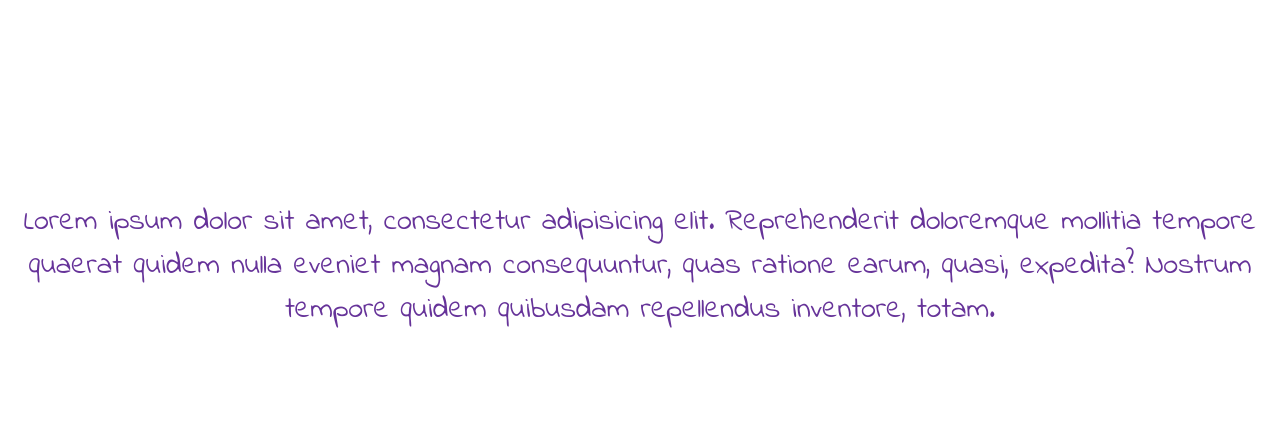
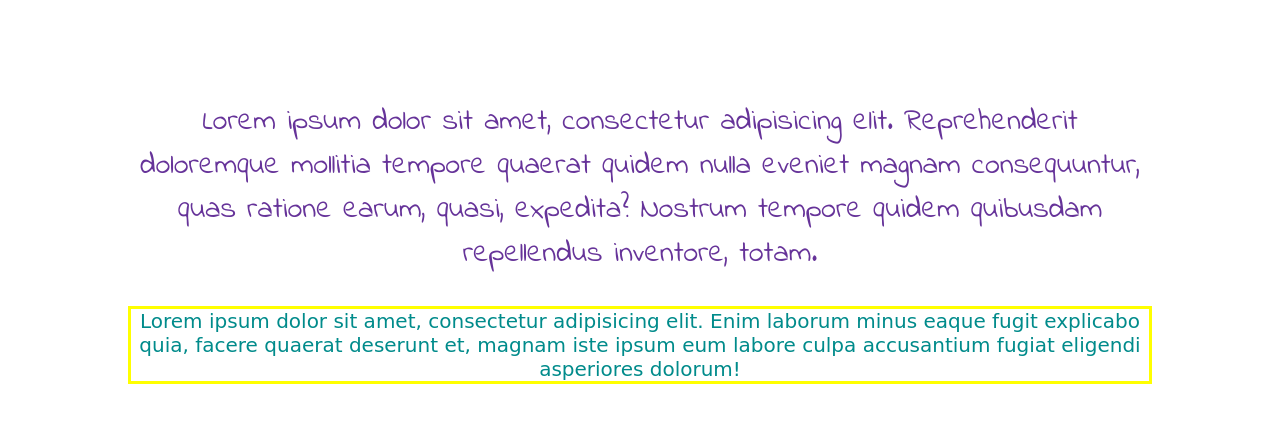
Before and after one commit to jarzo/Css-21.05.2017, a plain HTML site: page index.html in a window 1280 px wide. Drawn offline with Linux system fonts and the light colour scheme.

Commit message:
2
nowy font kolor ramka i margin left right

```diff
--- a/css/style.css
+++ b/css/style.css
@@ -1,7 +1,20 @@
+/* selektor znacznika */
 p{
 	color: rebeccapurple;
 	text-align: center;
-	margin-top: 200px;
+	margin-top: 100px;
+	margin-left: 120px;
+	margin-right: 120px;
 	font-size: 30px;
 	font-family: 'Indie Flower', cursive;
 }
+
+#paragraf{
+	color:darkcyan;
+	font-size: 20px;
+	font-family: 'Pacifico', cursive;
+	margin-top: 30px;
+	border: solid yellow;
+	margin-left: 120px;
+	margin-right: 120px;
+}
--- a/index.html
+++ b/index.html
@@ -12,6 +12,8 @@
 	<!-- selektor znacznika -->
 <p>Lorem ipsum dolor sit amet, consectetur adipisicing elit. Reprehenderit doloremque mollitia tempore quaerat quidem nulla eveniet magnam consequuntur, quas ratione earum, quasi, expedita? Nostrum tempore quidem quibusdam repellendus inventore, totam.</p>
 
+<!-- Selektor id -->
+<p id="paragraf">Lorem ipsum dolor sit amet, consectetur adipisicing elit. Enim laborum minus eaque fugit explicabo quia, facere quaerat deserunt et, magnam iste ipsum eum labore culpa accusantium fugiat eligendi asperiores dolorum!</p>
 
 </body>
 </html>
```
